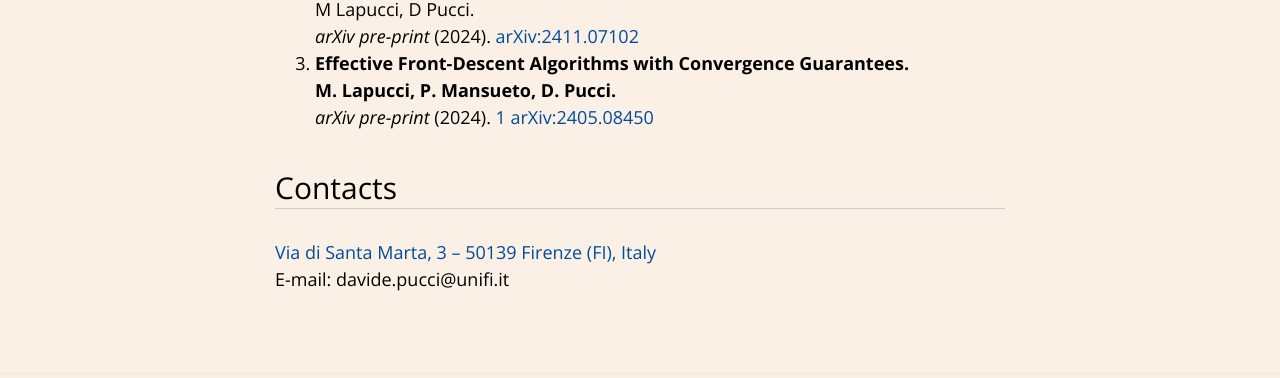
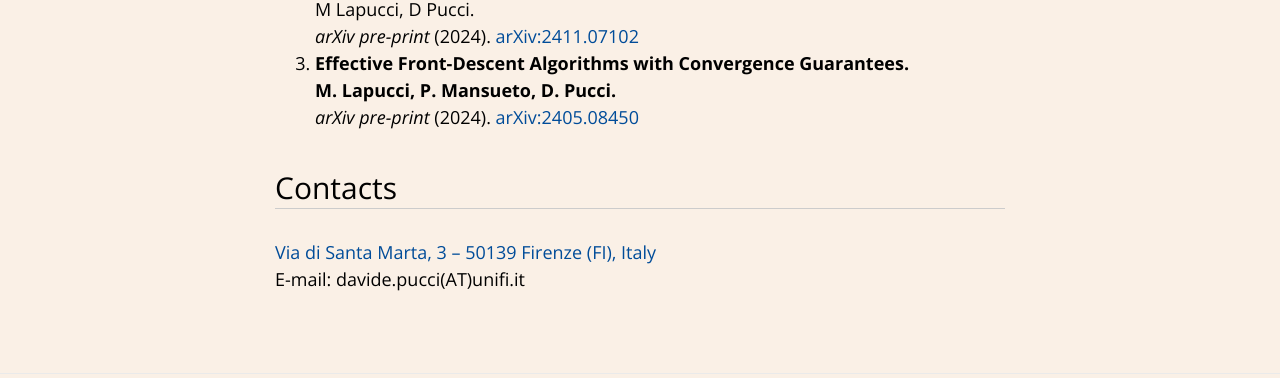
Before and after one commit to GOL-UniFI/GOL-UniFI.github.io, a Jekyll site: the page built from pages/davide_pucci.md, in a window 1280 px wide and 900 px high, scrolled down 1090 px. Shown: the part 293-671 px from the top of the window. Built offline with Jekyll 4.4.1, drawn with Linux system fonts in a browser that asks for light colours; nearby versions of some CDN libraries.

Commit message:
Pucci change email

```diff
--- a/pages/davide_pucci.md
+++ b/pages/davide_pucci.md
@@ -89,7 +89,7 @@ title: Davide Pucci
           <li>
           <strong> Effective Front-Descent Algorithms with Convergence Guarantees.<br>
           M. Lapucci, P. Mansueto, D. Pucci.</strong><br>
-          <em>arXiv pre-print</em> (2024). <a href="https://arxiv.org/abs/2405.08450">1	arXiv:2405.08450</a>
+          <em>arXiv pre-print</em> (2024). <a href="https://arxiv.org/abs/2405.08450">arXiv:2405.08450</a>
           </li>
         </ol>
       </section>
@@ -100,7 +100,7 @@ title: Davide Pucci
           <a href="http://maps.google.it/maps?f=q&source=s_q&hl=it&q=via+di+santa+marta,+3,+firenze" target="_blank" rel="noopener noreferrer">
             Via di Santa Marta, 3 – 50139 Firenze (FI), Italy
           </a><br>
-          E-mail: davide.pucci@unifi.it
+          E-mail: davide.pucci(AT)unifi.it
         </p>
       </section>
 
```
